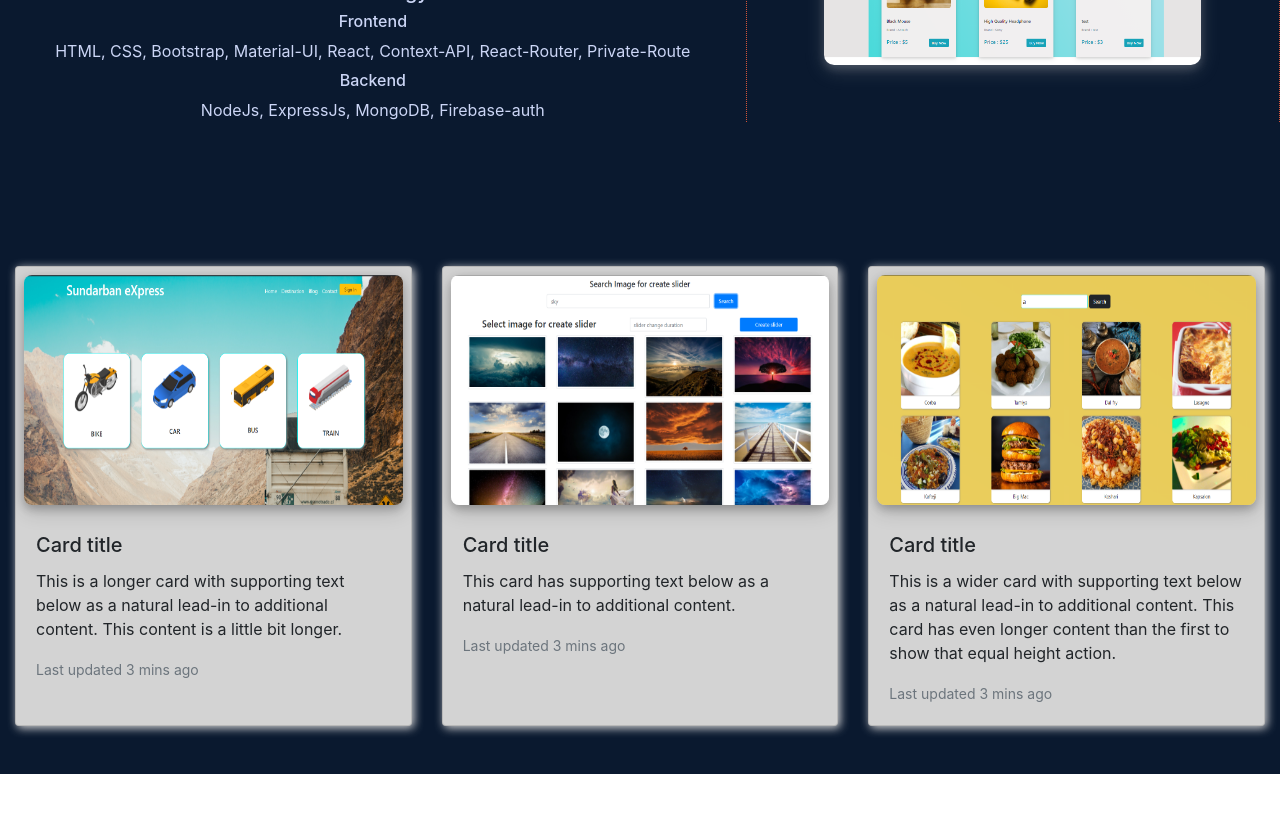
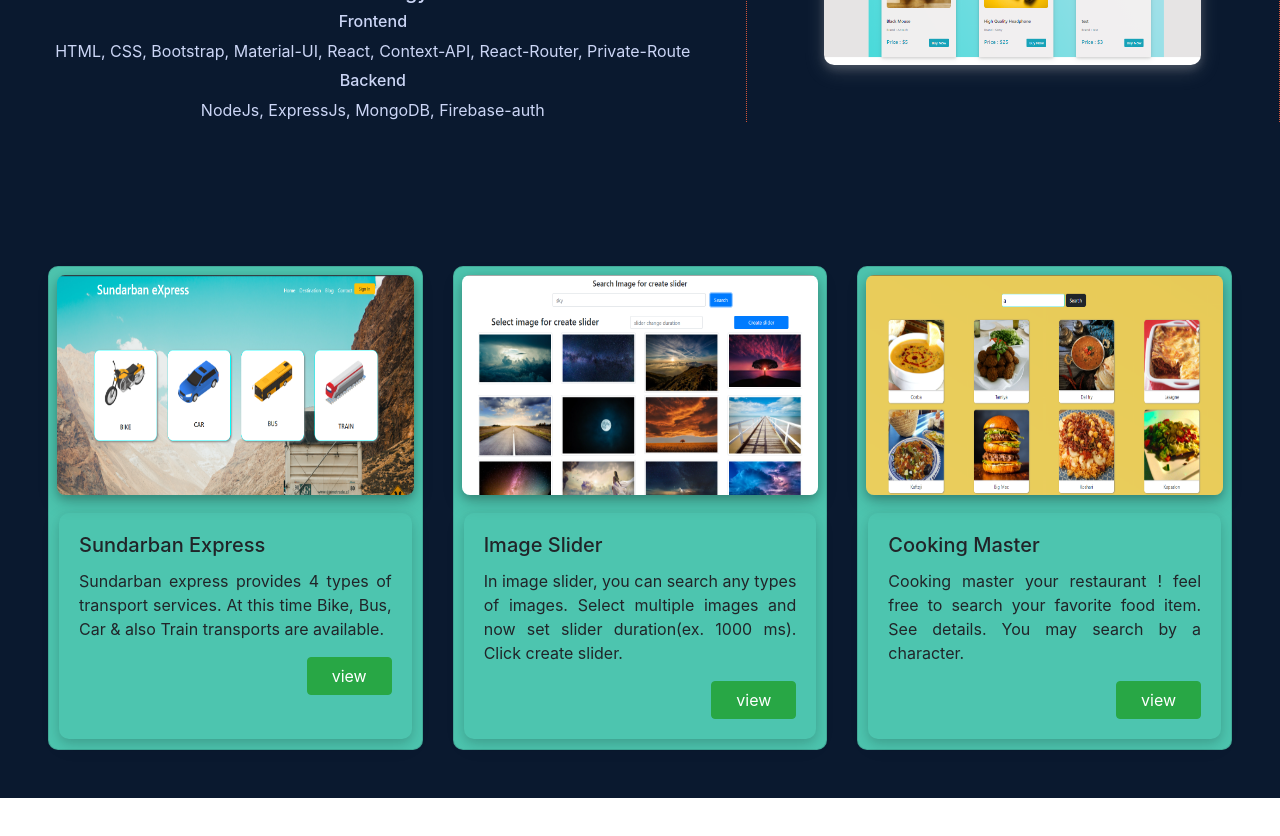
Before and after one commit to Sabbir185/Portfolio, a React (Create React App) app: page /projects in a window 1280 px wide. Shown: the part 1040-1876 px from the top of the page. Built offline with nearby package versions, Linux system fonts and the light colour scheme.

Commit message:
card data and description added with style

```diff
--- a/src/components/Projects/Projects.js
+++ b/src/components/Projects/Projects.js
@@ -21,7 +21,7 @@ const Projects = () => {
                     <Eplanet/>
                 </article>
 
-                <article className="container-fluid pt-5">
+                <article className="container-fluid px-5 pt-5">
                     <CardShape/>
                 </article>
 
--- a/src/components/ProjectsContainer/CardShape.js
+++ b/src/components/ProjectsContainer/CardShape.js
@@ -11,30 +11,36 @@ const CardShape = () => {
                 <div className="m-2 card-image">
                     <img src={sundarban} className="card-img-top img-fluid" alt="..." />
                 </div>
-                <div className="card-body">
-                    <h5 className="card-title">Card title</h5>
-                    <p className="card-text">This is a longer card with supporting text below as a natural lead-in to additional content. This content is a little bit longer.</p>
-                    <p className="card-text"><small className="text-muted">Last updated 3 mins ago</small></p>
+                <div className="card-body card-description">
+                    <h5 className="card-title">Sundarban Express</h5>
+                    <p className="card-text text-justify">
+                        Sundarban express provides 4 types of transport services. At this time Bike, Bus, Car & also Train transports are available.
+                    </p>
+                    <button className="btn btn-success px-4 d-block ml-auto"> view </button>
                 </div>
             </div>
             <div className="card card-container">
                 <div className="m-2 card-image">
                     <img src={slider} className="card-img-top img-fluid" alt="..." />
                 </div>
-                <div className="card-body">
-                    <h5 className="card-title">Card title</h5>
-                    <p className="card-text">This card has supporting text below as a natural lead-in to additional content.</p>
-                    <p className="card-text"><small className="text-muted">Last updated 3 mins ago</small></p>
+                <div className="card-body card-description">
+                    <h5 className="card-title">Image Slider</h5>
+                    <p className="card-text text-justify">
+                        In image slider, you can search any types of images. Select multiple images and now set slider duration(ex. 1000 ms). Click create slider.
+                    </p>
+                    <button className="btn btn-success px-4 d-block ml-auto"> view </button>
                 </div>
             </div>
             <div className="card card-container">
                 <div className="m-2 card-image">
                     <img src={food} className="card-img-top img-fluid" alt="..." />
                 </div>
-                <div className="card-body">
-                    <h5 className="card-title">Card title</h5>
-                    <p className="card-text">This is a wider card with supporting text below as a natural lead-in to additional content. This card has even longer content than the first to show that equal height action.</p>
-                    <p className="card-text"><small className="text-muted">Last updated 3 mins ago</small></p>
+                <div className="card-body card-description">
+                    <h5 className="card-title">Cooking Master</h5>
+                    <p className="card-text text-justify">
+                        Cooking master your restaurant ! feel free to search your favorite food item. See details. You may search by a character.
+                    </p>
+                    <button className="btn btn-success px-4 d-block ml-auto"> view </button>
                 </div>
             </div>
         </div>
--- a/src/components/ProjectsContainer/style.css
+++ b/src/components/ProjectsContainer/style.css
@@ -16,12 +16,17 @@
 }
 
 .card-image img{
-    height: 230px;
+    height: 220px;
     object-fit: auto;
     border-radius: 8px;
     box-shadow: 0 4px 8px 0 rgba(0, 0, 0, 0.2), 0 6px 20px 0 rgba(0, 0, 0, 0.19);
 }
 .card-container{
-    box-shadow: 2px 2px 10px rgb(219, 218, 218);
-    background-color: lightgrey;
+    background-color: #4DC5AF;
+    border-radius: 10px;
 }
+.card-description{
+    box-shadow: 0 4px 8px 0 rgba(0, 0, 0, 0.1), 0 6px 20px 0 rgba(0, 0, 0, 0.1);
+    border-radius: 10px;
+    margin: 10px;
+}
```
